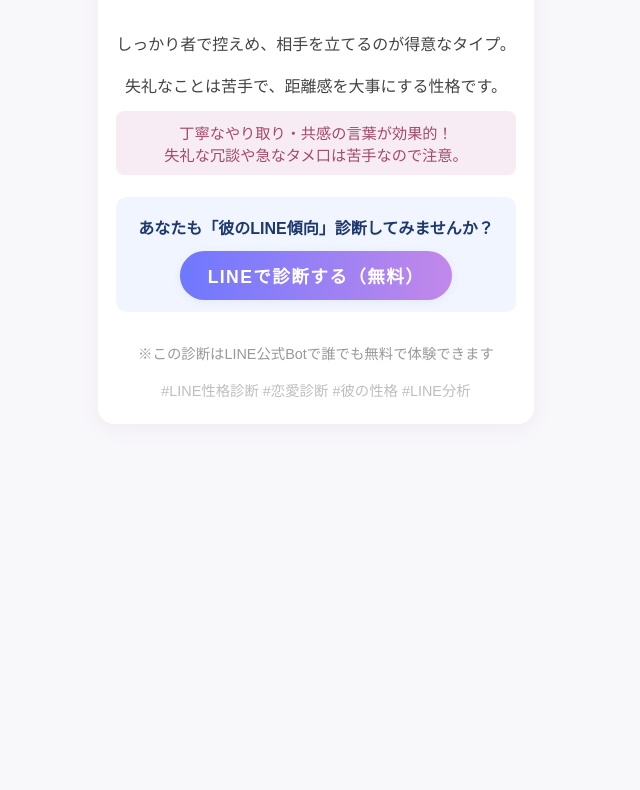
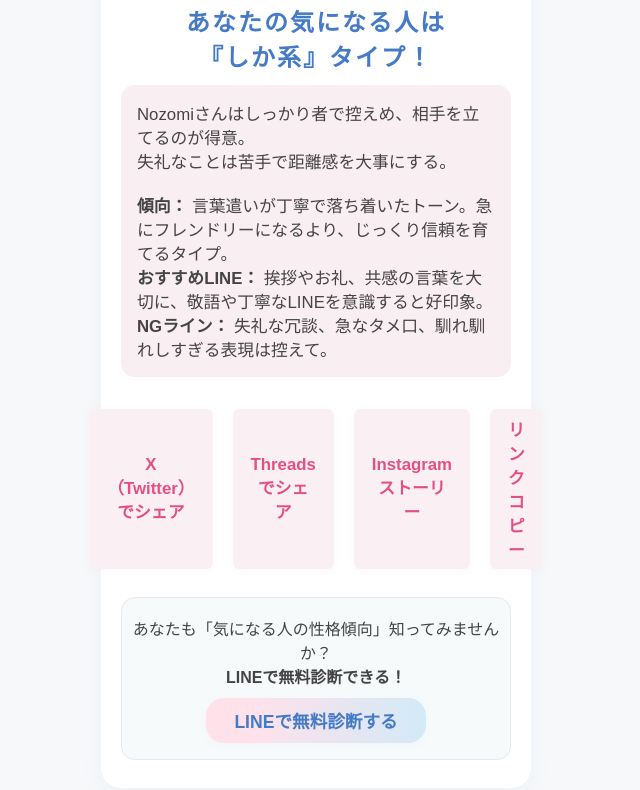
Before and after one commit to syuta-sns/line-bot-assets, a plain HTML site: page index.html in a window 1280 px wide. Shown: the part 228-1018 px from the top of the page, without its empty margins (324-964 px from the left). Before the commit the page ends 800 px from the top, so only its background shows below. Drawn offline with Linux system fonts and the light colour scheme.

Commit message:
Update index.html

```diff
--- a/index.html
+++ b/index.html
@@ -3,111 +3,155 @@
 <head>
   <meta charset="UTF-8">
   <meta name="viewport" content="width=device-width,initial-scale=1">
-  <title>気になる彼のLINE性格診断｜シェアページ</title>
+  <title>しか系｜LINE性格診断シェア</title>
+  <meta name="description" content="あなたの気になる人は『しか系』タイプ！診断結果をシェアしよう！">
   <style>
     body {
-      font-family: 'Hiragino Sans', 'Meiryo', sans-serif;
-      background: #f8f7fa;
-      color: #333;
+      background: #f6f8fa;
+      color: #444;
+      font-family: 'Yu Gothic', 'Hiragino Sans', sans-serif;
       margin: 0;
       padding: 0;
     }
     .container {
-      max-width: 400px;
-      margin: 40px auto;
+      max-width: 430px;
+      margin: 24px auto;
       background: #fff;
-      border-radius: 16px;
-      box-shadow: 0 4px 20px rgba(140,100,160,0.08);
-      padding: 32px 18px 24px 18px;
+      border-radius: 20px;
+      box-shadow: 0 6px 20px rgba(150,180,210,0.08);
+      padding: 32px 20px 28px 20px;
+      box-sizing: border-box;
+    }
+    .type-label {
+      color: #ff85a0;
+      font-weight: bold;
+      font-size: 2.1rem;
+      margin-bottom: 10px;
+      letter-spacing: 2px;
+    }
+    .type-desc {
+      background: #f9eef2;
+      border-radius: 14px;
+      padding: 16px;
+      font-size: 1.05rem;
+      margin-bottom: 14px;
+    }
+    h1 {
+      font-size: 1.5rem;
+      font-weight: bold;
+      letter-spacing: 2px;
+      margin-bottom: 12px;
+      color: #447ac6;
       text-align: center;
     }
-    .banner {
-      width: 100%;
-      border-radius: 12px;
-      margin-bottom: 16px;
+    .share-btns {
+      margin: 32px 0 8px 0;
+      display: flex;
+      justify-content: center;
+      gap: 20px;
     }
-    .main-title {
-      font-size: 1.2em;
+    .share-btn {
+      border: none;
+      border-radius: 6px;
+      padding: 8px 18px;
+      font-size: 1.05rem;
+      background: #faf0f3;
+      color: #e44f81;
       font-weight: bold;
-      margin-bottom: 16px;
-      color: #984b7a;
-      letter-spacing: 0.03em;
+      box-shadow: 0 2px 8px rgba(180,150,200,0.06);
+      cursor: pointer;
+      transition: background 0.15s;
     }
-    .result-type {
-      font-size: 1.8em;
-      color: #FF92AE;
-      font-weight: bold;
-      margin-bottom: 10px;
-    }
-    .personality {
-      color: #444;
-      margin-bottom: 14px;
-      font-size: 1em;
-      white-space: pre-line;
-    }
-    .advice {
-      background: #f8ecf4;
-      border-radius: 8px;
-      padding: 10px 14px;
-      margin-bottom: 14px;
-      color: #a24b68;
-      font-size: 0.95em;
+    .share-btn:hover {
+      background: #ffe1ea;
     }
     .cta-box {
-      margin-top: 22px;
-      background: #f0f5ff;
-      padding: 18px 10px 12px 10px;
-      border-radius: 10px;
-      font-size: 1em;
-      color: #1e386e;
+      margin: 28px 0 0 0;
+      background: #f7fafb;
+      border: 1px solid #e6e7ef;
+      border-radius: 14px;
+      padding: 18px 10px 16px 10px;
+      text-align: center;
+      font-size: 1rem;
     }
-    .cta-btn {
+    .cta-box a {
       display: inline-block;
-      margin-top: 12px;
-      padding: 12px 28px;
-      background: linear-gradient(90deg,#6e78ff,#c288ea);
-      color: #fff;
-      border-radius: 25px;
+      background: linear-gradient(90deg,#ffe1ea 20%,#d2eaf7 100%);
+      color: #447ac6;
       font-weight: bold;
-      font-size: 1.1em;
+      border-radius: 18px;
+      padding: 10px 28px;
       text-decoration: none;
-      letter-spacing: 0.08em;
-      box-shadow: 0 2px 10px rgba(80,80,120,0.07);
-      transition: opacity 0.2s;
+      font-size: 1.1rem;
+      margin-top: 10px;
+      transition: background 0.12s;
+      box-shadow: 0 2px 8px rgba(120,150,200,0.05);
     }
-    .cta-btn:hover { opacity: 0.88; }
-    .share-txt {
-      color: #999; font-size: 0.9em; margin-top: 30px;
+    .cta-box a:hover {
+      background: linear-gradient(90deg,#fff5f8 30%,#e4f6ff 100%);
+    }
+    .animal-icon {
+      width: 68px;
+      display: block;
+      margin: 0 auto 10px auto;
+    }
+    @media (max-width: 500px) {
+      .container {
+        border-radius: 0;
+        margin: 0;
+        padding: 18px 3vw;
+      }
     }
   </style>
 </head>
 <body>
   <div class="container">
-    <img class="banner" src="https://syuta-sns.github.io/line-bot-assets/バナー (7).png" alt="診断バナー">
-    <div class="main-title">気になる彼のLINE傾向は…？</div>
-
-    <div class="result-type">しか系（礼儀正しい控えめ…）</div>
-    <div class="personality">
-      しっかり者で控えめ、相手を立てるのが得意なタイプ。<br>
-      失礼なことは苦手で、距離感を大事にする性格です。
-    </div>
-    <div class="advice">
-      丁寧なやり取り・共感の言葉が効果的！<br>
-      失礼な冗談や急なタメ口は苦手なので注意。
+    <img src="https://syuta-sns.github.io/line-bot-assets/バナー(7).png" class="animal-icon" alt="しか系アイコン">
+    <div class="type-label">しか系（礼儀正しい控えめ…）</div>
+    <h1>あなたの気になる人は<br>『しか系』タイプ！</h1>
+    <div class="type-desc">
+      Nozomiさんはしっかり者で控えめ、相手を立てるのが得意。<br>
+      失礼なことは苦手で距離感を大事にする。<br><br>
+      <b>傾向：</b> 言葉遣いが丁寧で落ち着いたトーン。急にフレンドリーになるより、じっくり信頼を育てるタイプ。<br>
+      <b>おすすめLINE：</b> 挨拶やお礼、共感の言葉を大切に、敬語や丁寧なLINEを意識すると好印象。<br>
+      <b>NGライン：</b> 失礼な冗談、急なタメ口、馴れ馴れしすぎる表現は控えて。
     </div>
 
+    <!-- シェアボタンたち -->
+    <div class="share-btns">
+      <button class="share-btn" onclick="shareToTwitter()">X（Twitter）でシェア</button>
+      <button class="share-btn" onclick="shareToThreads()">Threadsでシェア</button>
+      <button class="share-btn" onclick="shareToInstagram()">Instagramストーリー</button>
+      <button class="share-btn" onclick="copyLink()">リンクコピー</button>
+    </div>
+    <div id="copyMsg" style="text-align:center;color:#6bb37f;margin-bottom:6px;font-size:0.98rem;display:none;">リンクをコピーしました！</div>
+
     <div class="cta-box">
-      <b>あなたも「彼のLINE傾向」診断してみませんか？</b><br>
-      <a class="cta-btn" href="https://lin.ee/xxxxxxx" target="_blank">
-        LINEで診断する（無料）
-      </a>
-    </div>
-
-    <div class="share-txt">
-      ※この診断はLINE公式Botで誰でも無料で体験できます<br>
-      <br>
-      <span style="color:#bebebe;">#LINE性格診断 #恋愛診断 #彼の性格 #LINE分析</span>
+      <div>あなたも「気になる人の性格傾向」知ってみませんか？<br>
+        <b>LINEで無料診断できる！</b>
+      </div>
+      <a href="https://lin.ee/xxx" target="_blank">LINEで無料診断する</a>
     </div>
   </div>
+  <script>
+    function shareToTwitter() {
+      const url = encodeURIComponent(location.href);
+      const text = encodeURIComponent("私の気になる人は「しか系」でした🦌 LINE性格診断でチェック！▼");
+      window.open(`https://twitter.com/intent/tweet?text=${text}&url=${url}`, "_blank");
+    }
+    function shareToThreads() {
+      const url = encodeURIComponent(location.href);
+      const text = encodeURIComponent("私の気になる人は「しか系」でした🦌 #LINE性格診断 ▼");
+      window.open(`https://www.threads.net/intent/post?text=${text}%20${url}`, "_blank");
+    }
+    function shareToInstagram() {
+      alert("Instagramストーリーへのシェアは画像保存→アプリ内でシェアしてね！(WebシェアAPI非対応)");
+    }
+    function copyLink() {
+      navigator.clipboard.writeText(location.href);
+      document.getElementById('copyMsg').style.display = 'block';
+      setTimeout(() => { document.getElementById('copyMsg').style.display = 'none'; }, 1800);
+    }
+  </script>
 </body>
 </html>
```
